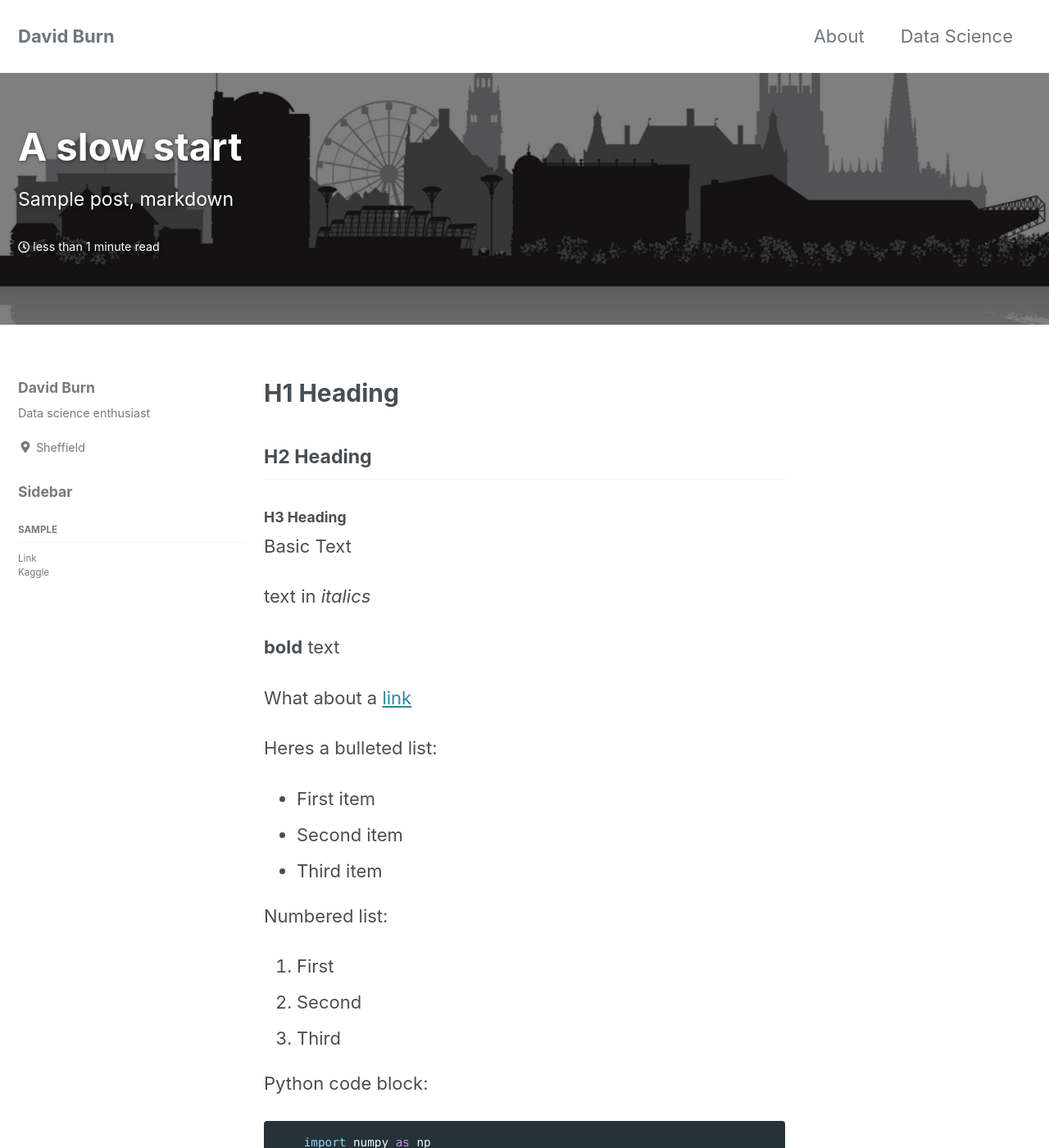
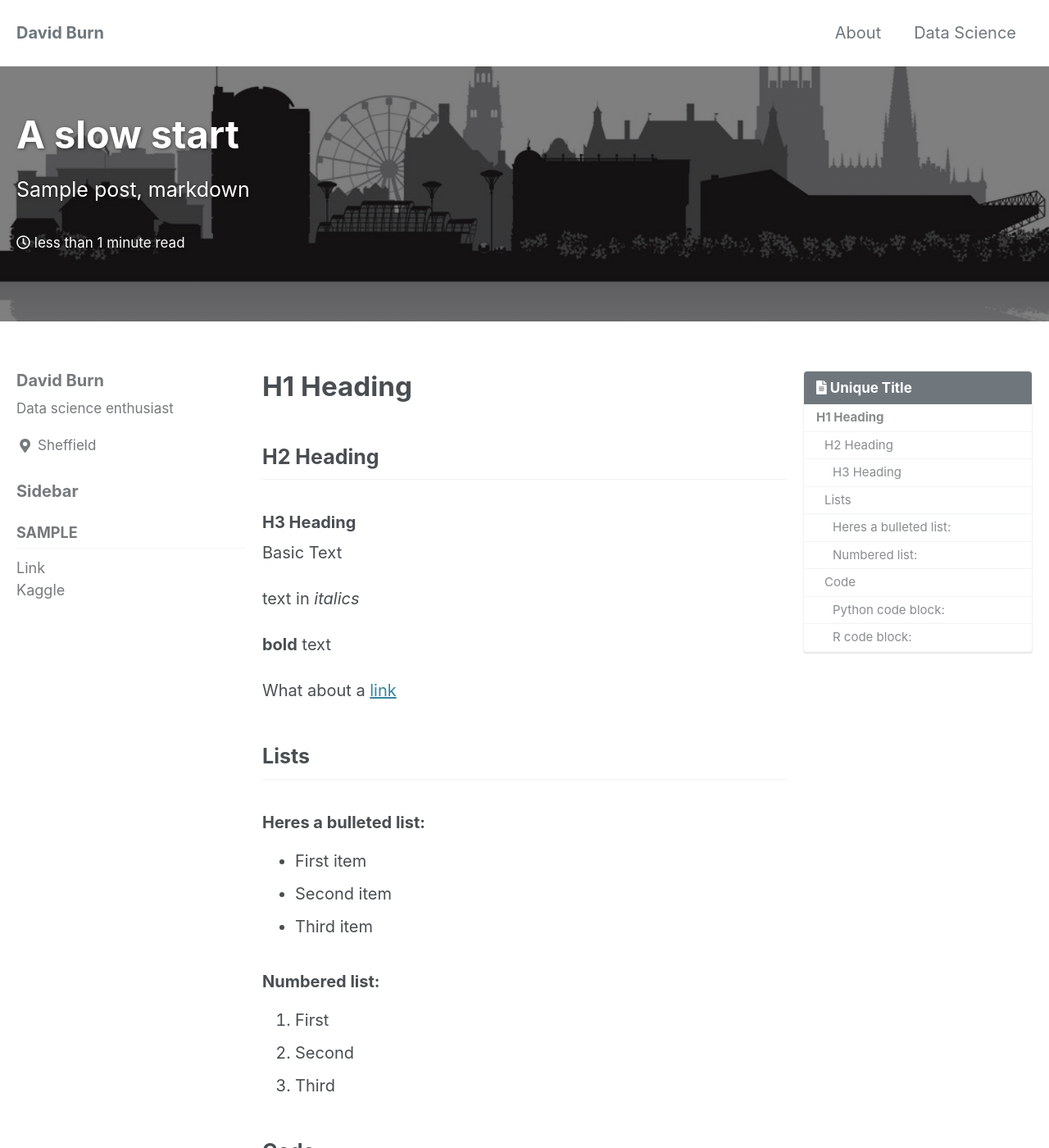
Before and after one commit to DavidBurn/davidburn.github.io, a Jekyll site: the page built from _posts/2018-12-10-welcome.md, in a window 1280 px wide and 1400 px high. Shown: the whole window at 82% size. Built offline with Jekyll 4.4.1, drawn with Linux system fonts in a browser that asks for light colours; cached includes are drawn as plain includes; nearby versions of some CDN libraries; formulas are drawn with MathJax 3.

Commit message:
changed font sizes in variables and reset.scss, testing table of contents in welcome post

````diff
--- a/_posts/2018-12-10-welcome.md
+++ b/_posts/2018-12-10-welcome.md
@@ -10,6 +10,8 @@ mathjax: "true"
 sidebar:
   title: "Sidebar"
   nav: sidebar-sample
+toc: true
+toc_label: "Unique Title"
 ---
 
 # H1 Heading
@@ -26,19 +28,23 @@ text in *italics*
 
 What about a [link](http://davidburn.gitub.io)
 
-Heres a bulleted list:
+## Lists
+
+### Heres a bulleted list:
 
 * First item
 + Second item
 - Third item
 
-Numbered list:
+### Numbered list:
 
 1. First
 2. Second
 3. Third
 
-Python code block:
+## Code
+
+### Python code block:
 ```python
     import numpy as np
 
@@ -47,7 +53,7 @@ Python code block:
         return z
 ```
 
-R code block:
+### R code block:
 ```r
 library(tidyverse)
 df <- read_csv("some_file.csv")
--- a/_sass/minimal-mistakes/_reset.scss
+++ b/_sass/minimal-mistakes/_reset.scss
@@ -8,18 +8,18 @@ html {
   /* apply a natural box layout model to all elements */
   box-sizing: border-box;
   background-color: $background-color;
-  font-size: 16px;
+  font-size: 12px;
 
   @include breakpoint($medium) {
+    font-size: 16px;
+  }
+
+  @include breakpoint($large) {
     font-size: 18px;
   }
 
-  @include breakpoint($large) {
+  @include breakpoint($x-large) {
     font-size: 20px;
-  }
-
-  @include breakpoint($x-large) {
-    font-size: 22px;
   }
 
   -webkit-text-size-adjust: 100%;
--- a/_sass/minimal-mistakes/_variables.scss
+++ b/_sass/minimal-mistakes/_variables.scss
@@ -34,14 +34,14 @@ $header-font-family: $sans-serif !default;
 $caption-font-family: $serif !default;
 
 /* type scale */
-$type-size-1: 2.141em !default; // ~39.056px
-$type-size-2: 1.753em !default; // ~31.248px
-$type-size-3: 1.363em !default; // ~25.008px
-$type-size-4: 1.05em !default; // ~20px
-$type-size-5: 0.8em !default; // ~16px
-$type-size-6: 0.65em !default; // ~12px
-$type-size-7: 0.6075em !default; // ~11px
-$type-size-8: 0.605em !default; // ~10px
+$type-size-1: 2.341em !default; // ~39.056px
+$type-size-2: 1.953em !default; // ~31.248px
+$type-size-3: 1.663em !default; // ~25.008px
+$type-size-4: 1.25em !default; // ~20px
+$type-size-5: 1em !default; // ~16px
+$type-size-6: 0.85em !default; // ~12px
+$type-size-7: 0.75em !default; // ~11px
+$type-size-8: 0.65em !default; // ~10px
 
 /*
    Colors
````
Also changed, not shown: _pages/datascience.md (+2 -1 lines).
